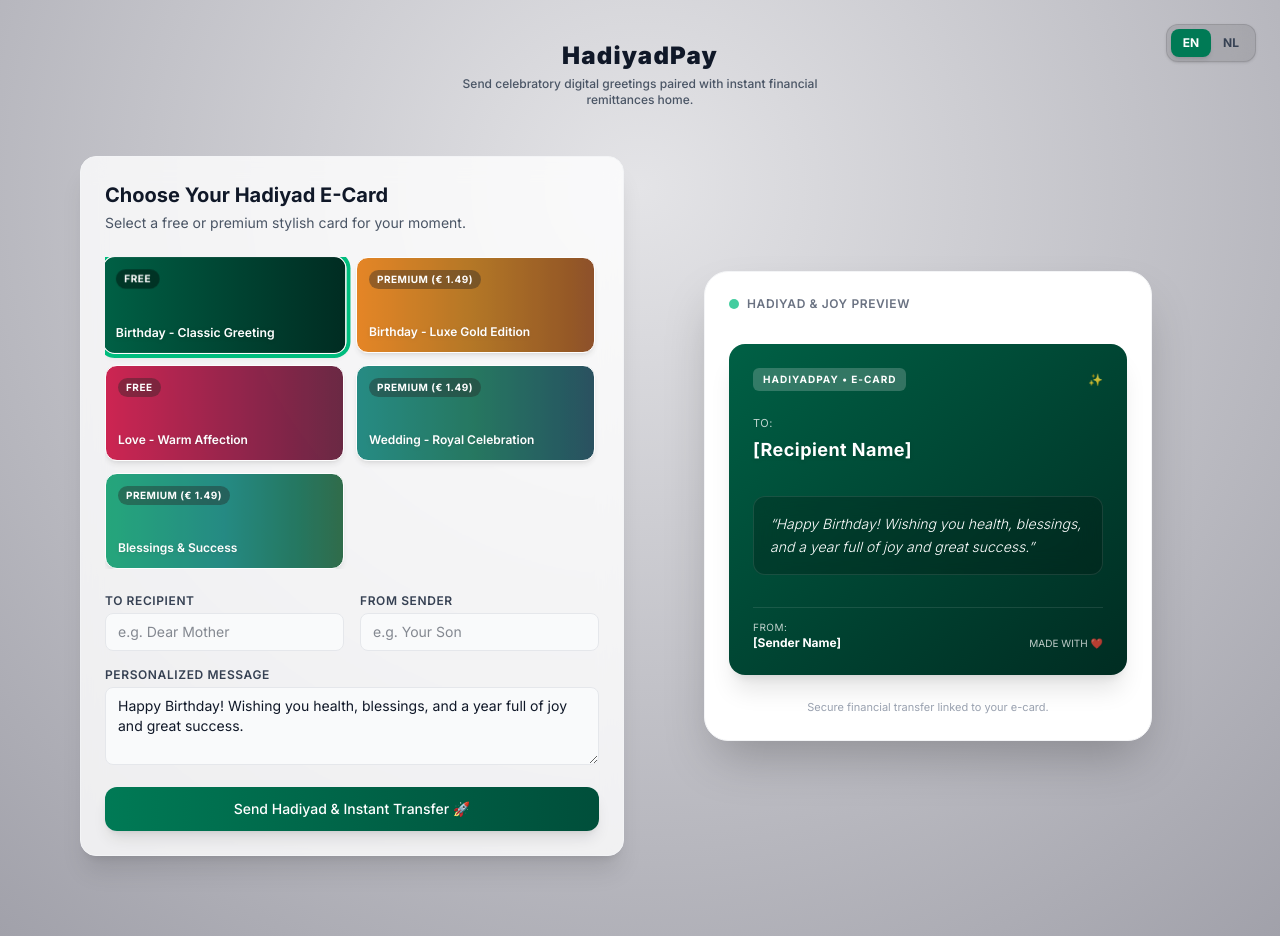
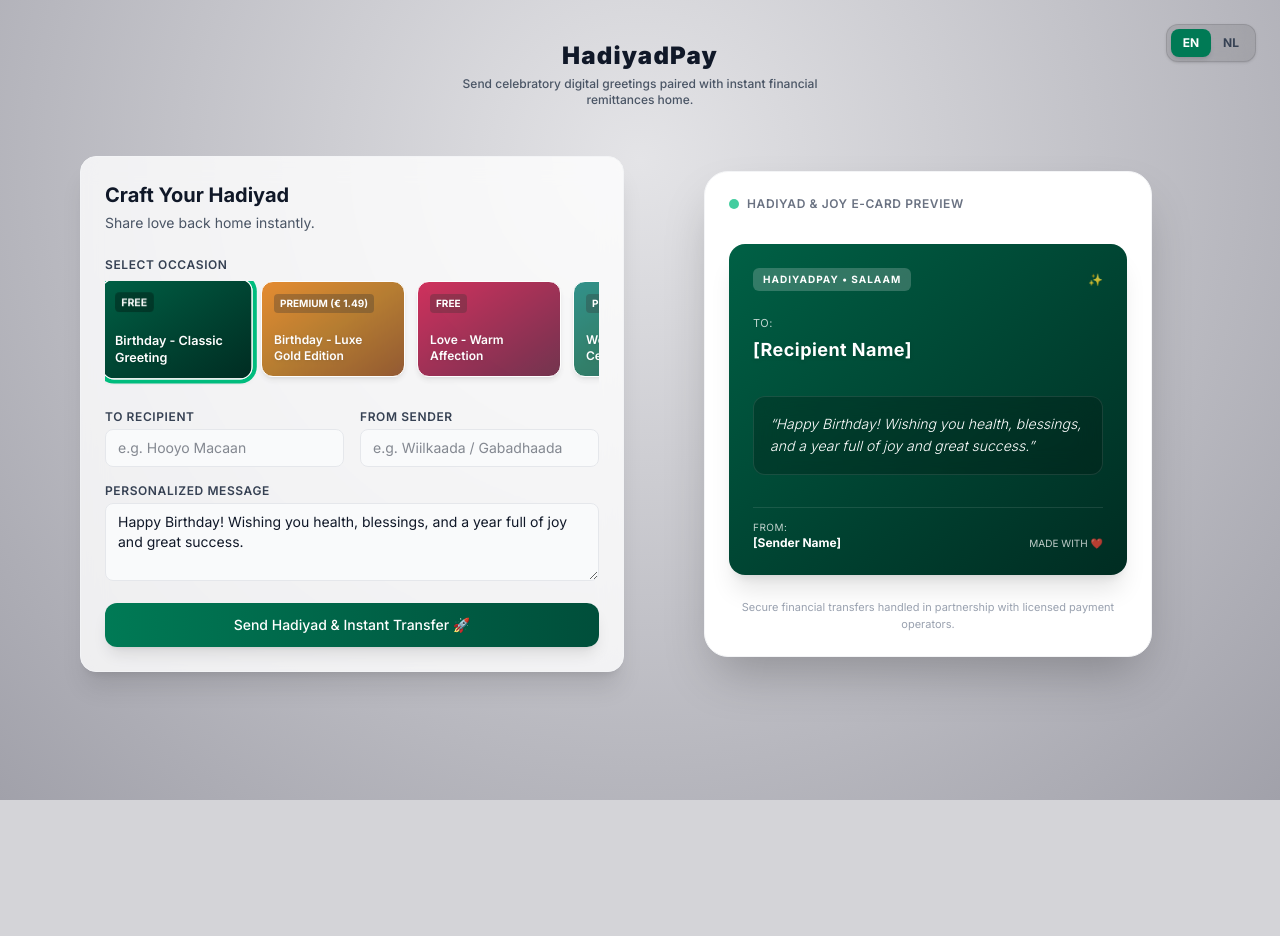
Before and after one commit to hrmadenITFLOWZ/hadiyadpay, a Next.js app: page / in a window 1280 px wide. After the commit the page ends 800 px from the top, so only its background shows below. Built offline with nearby package versions, Linux system fonts and the light colour scheme.

Commit message:
Revert naar originele e-card opties

```diff
--- a/src/app/components/CardBuilder.tsx
+++ b/src/app/components/CardBuilder.tsx
@@ -23,32 +23,34 @@
       <div className="bg-white/80 backdrop-blur-md p-6 rounded-2xl shadow-xl border border-gray-100 flex flex-col gap-6">
         <div>
           <h2 className="text-xl font-bold text-gray-900 mb-1">
-            {currentLanguage === 'nl' ? 'Kies jouw Hadiyad E-card' : 'Choose Your Hadiyad E-Card'}
+            {currentLanguage === 'nl' ? 'Craft Your Hadiyad' : 'Craft Your Hadiyad'}
           </h2>
           <p className="text-sm text-gray-600">
             {currentLanguage === 'nl'
-              ? 'Selecteer een gratis of premium stijlvolle kaart voor jouw moment.'
-              : 'Select a free or premium stylish card for your moment.'}
+              ? 'Kudar farriin qiiro leh oo lama iloobaan ah. Share love back home instantly.'
+              : 'Share love back home instantly.'}
           </p>
         </div>
 
-        {/* Kaartopties Knoppen / Grid */}
-        <div className="grid grid-cols-1 sm:grid-cols-2 gap-3 max-h-[320px] overflow-y-auto pr-1">
+        {/* Select Occasion */}
+        <div>
+          <label className="block text-xs font-semibold text-gray-700 uppercase tracking-wider mb-2">
+            {currentLanguage === 'nl' ? 'SELECT OCCASION' : 'SELECT OCCASION'}
+          </label>
+          <div className="flex gap-3 overflow-x-auto pb-2">
             {cardOptions.map((card) => {
               const isSelected = selectedCard.id === card.id;
               return (
                 <button
                   key={card.id}
                   onClick={() => setSelectedCard(card)}
-                className={`text-left p-3 rounded-xl transition-all duration-200 border relative overflow-hidden flex flex-col justify-between h-24 bg-gradient-to-r ${card.gradient} text-white shadow-md ${
-                  isSelected ? 'ring-4 ring-emerald-500 scale-[1.02]' : 'opacity-85 hover:opacity-100'
+                  className={`flex-shrink-0 text-left p-3 rounded-xl transition-all duration-200 border relative overflow-hidden flex flex-col justify-between w-36 h-24 bg-gradient-to-br ${card.gradient} text-white shadow-md ${
+                    isSelected ? 'ring-4 ring-emerald-500 scale-105' : 'opacity-80 hover:opacity-100'
                   }`}
                 >
-                <div className="flex justify-between items-start">
-                  <span className="text-[10px] font-bold px-2 py-0.5 rounded-full bg-black/40 backdrop-blur-sm tracking-wider uppercase">
+                  <span className="text-[10px] font-bold px-1.5 py-0.5 rounded bg-black/30 backdrop-blur-sm self-start">
                     {card.badge[currentLanguage] || card.badge['en']}
                   </span>
-                </div>
                   <span className="text-xs font-semibold line-clamp-2 drop-shadow">
                     {card.title[currentLanguage] || card.title['en']}
                   </span>
@@ -56,31 +58,32 @@
               );
             })}
           </div>
+        </div>
 
         {/* Formulier Velden */}
         <div className="flex flex-col gap-4">
           <div className="grid grid-cols-1 sm:grid-cols-2 gap-4">
             <div>
               <label className="block text-xs font-semibold text-gray-700 uppercase tracking-wider mb-1">
-                {currentLanguage === 'nl' ? 'Ontvanger' : 'To Recipient'}
+                {currentLanguage === 'nl' ? 'TO RECIPIENT' : 'TO RECIPIENT'}
               </label>
               <input
                 type="text"
                 value={recipientName}
                 onChange={(e) => setRecipientName(e.target.value)}
-                placeholder={currentLanguage === 'nl' ? 'bijv. Hooyo Macaan' : 'e.g. Dear Mother'}
+                placeholder="e.g. Hooyo Macaan"
                 className="w-full px-3 py-2 text-sm rounded-lg border border-gray-200 focus:outline-none focus:ring-2 focus:ring-emerald-500 text-gray-900 bg-gray-50"
               />
             </div>
             <div>
               <label className="block text-xs font-semibold text-gray-700 uppercase tracking-wider mb-1">
-                {currentLanguage === 'nl' ? 'Afzender' : 'From Sender'}
+                {currentLanguage === 'nl' ? 'FROM SENDER' : 'FROM SENDER'}
               </label>
               <input
                 type="text"
                 value={senderName}
                 onChange={(e) => setSenderName(e.target.value)}
-                placeholder={currentLanguage === 'nl' ? 'bijv. Wiilkaada' : 'e.g. Your Son'}
+                placeholder="e.g. Wiilkaada / Gabadhaada"
                 className="w-full px-3 py-2 text-sm rounded-lg border border-gray-200 focus:outline-none focus:ring-2 focus:ring-emerald-500 text-gray-900 bg-gray-50"
               />
             </div>
@@ -88,7 +91,7 @@
 
           <div>
             <label className="block text-xs font-semibold text-gray-700 uppercase tracking-wider mb-1">
-              {currentLanguage === 'nl' ? 'Persoonlijk Bericht' : 'Personalized Message'}
+              {currentLanguage === 'nl' ? 'PERSONALIZED MESSAGE' : 'PERSONALIZED MESSAGE'}
             </label>
             <textarea
               rows={3}
@@ -99,10 +102,10 @@
           </div>
 
           <button
-            onClick={() => alert(currentLanguage === 'nl' ? 'Klaar voor betaalintegratie!' : 'Ready for payment integration!')}
+            onClick={() => alert('Demo action')}
             className="w-full py-3 px-4 bg-gradient-to-r from-emerald-700 to-emerald-900 hover:from-emerald-800 hover:to-emerald-950 text-white font-medium rounded-xl shadow-lg transition-all duration-200 flex items-center justify-center gap-2 text-sm"
           >
-            <span>{currentLanguage === 'nl' ? 'Verstuur Hadiyad & Instant Transfer 🚀' : 'Send Hadiyad & Instant Transfer 🚀'}</span>
+            <span>{currentLanguage === 'nl' ? 'Send Hadiyad & Instant Transfer 🚀' : 'Send Hadiyad & Instant Transfer 🚀'}</span>
           </button>
         </div>
       </div>
@@ -110,34 +113,26 @@
       {/* Rechterkolom: Live Preview */}
       <div className="flex items-center justify-center">
         <div className="w-full max-w-md bg-white p-6 rounded-3xl shadow-2xl border border-gray-100 flex flex-col justify-between min-h-[420px] relative overflow-hidden">
-          {/* Decoratieve top-bar */}
           <div className="flex justify-between items-center mb-6">
             <div className="flex items-center gap-2">
               <span className="w-2.5 h-2.5 rounded-full bg-emerald-500 animate-pulse"></span>
               <span className="text-xs font-semibold text-gray-500 tracking-wider uppercase">
-                Hadiyad & Joy Preview
+                HADIYAD & JOY E-CARD PREVIEW
               </span>
             </div>
-            {!selectedCard.isFree && (
-              <span className="text-[10px] bg-amber-100 text-amber-800 font-bold px-2.5 py-1 rounded-full uppercase tracking-wider">
-                {selectedCard.badge[currentLanguage] || selectedCard.badge['en']}
-              </span>
-            )}
           </div>
 
-          {/* De E-card zelf met de geselecteerde gradient */}
+          {/* De E-card zelf */}
           <div className={`w-full p-6 rounded-2xl bg-gradient-to-br ${selectedCard.gradient} text-white shadow-xl flex flex-col justify-between flex-grow my-2 transition-all duration-500`}>
             <div className="flex justify-between items-center">
               <span className="text-[10px] tracking-widest uppercase bg-white/20 px-2.5 py-1 rounded-md backdrop-blur-sm font-bold">
-                HadiyadPay • E-Card
+                HADIYADPAY • SALAAM
               </span>
               <span className="text-xs opacity-80">✨</span>
             </div>
 
             <div className="my-6">
-              <p className="text-[11px] uppercase tracking-wider opacity-75 mb-1">
-                {currentLanguage === 'nl' ? 'Aan:' : 'To:'}
-              </p>
+              <p className="text-[11px] uppercase tracking-wider opacity-75 mb-1">TO:</p>
               <h3 className="text-lg font-bold tracking-wide drop-shadow">
                 {recipientName ? recipientName : '[Recipient Name]'}
               </h3>
@@ -151,9 +146,7 @@
 
             <div className="mt-6 flex justify-between items-end border-t border-white/10 pt-3">
               <div>
-                <p className="text-[10px] uppercase tracking-wider opacity-75">
-                  {currentLanguage === 'nl' ? 'Van:' : 'From:'}
-                </p>
+                <p className="text-[10px] uppercase tracking-wider opacity-75">FROM:</p>
                 <p className="text-xs font-bold">
                   {senderName ? senderName : '[Sender Name]'}
                 </p>
@@ -165,8 +158,8 @@
           <div className="text-center mt-4">
             <p className="text-[11px] text-gray-400">
               {currentLanguage === 'nl'
-                ? 'Veilige financiële overboeking gekoppeld aan jouw e-card.'
-                : 'Secure financial transfer linked to your e-card.'}
+                ? 'Secure financial transfers handled in partnership with licensed payment operators.'
+                : 'Secure financial transfers handled in partnership with licensed payment operators.'}
             </p>
           </div>
         </div>
```
Lines whose indentation alone changed are shown as unchanged.
